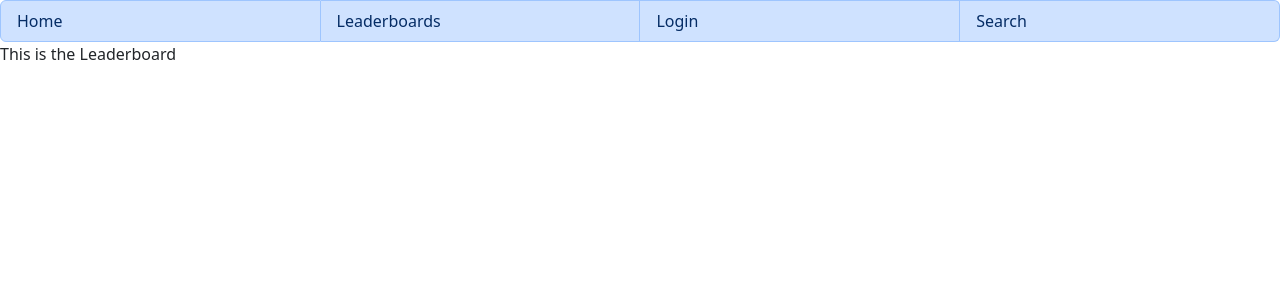
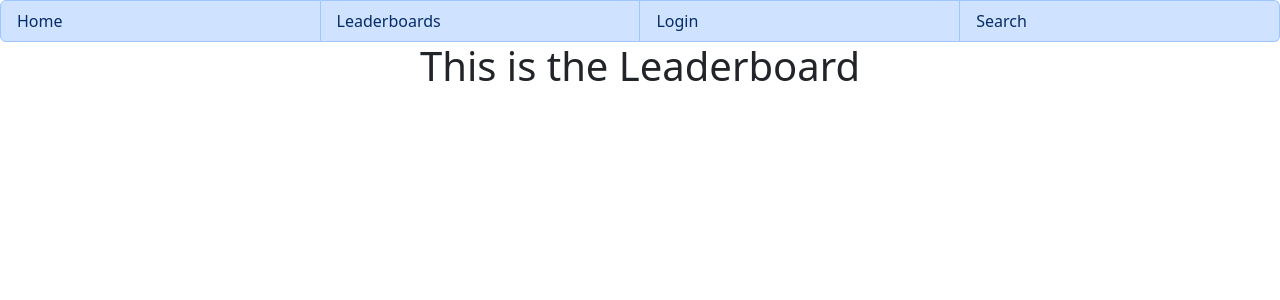
Before and after one commit to Zeblanc/League-Tracker, a React (Vite) app in the folder client/: page /leaderboards in a window 1280 px wide. Shown: the top 300 px of the page. Built offline with nearby package versions, Linux system fonts and the light colour scheme.

Commit message:
fixed banner

```diff
--- a/client/src/pages/Leaderboard.jsx
+++ b/client/src/pages/Leaderboard.jsx
@@ -1,6 +1,6 @@
 function Leaderboard() {
   return (
-    <div>This is the Leaderboard</div>
+    <h1 className="container text-center">This is the Leaderboard</h1>
   )
 }
 
--- a/client/src/pages/Login.jsx
+++ b/client/src/pages/Login.jsx
@@ -2,7 +2,7 @@
 
 function Login() {
   return (
-    <div>Login</div>
+    <h1 className="container text-center">Login</h1>
   )
 }
 
```
